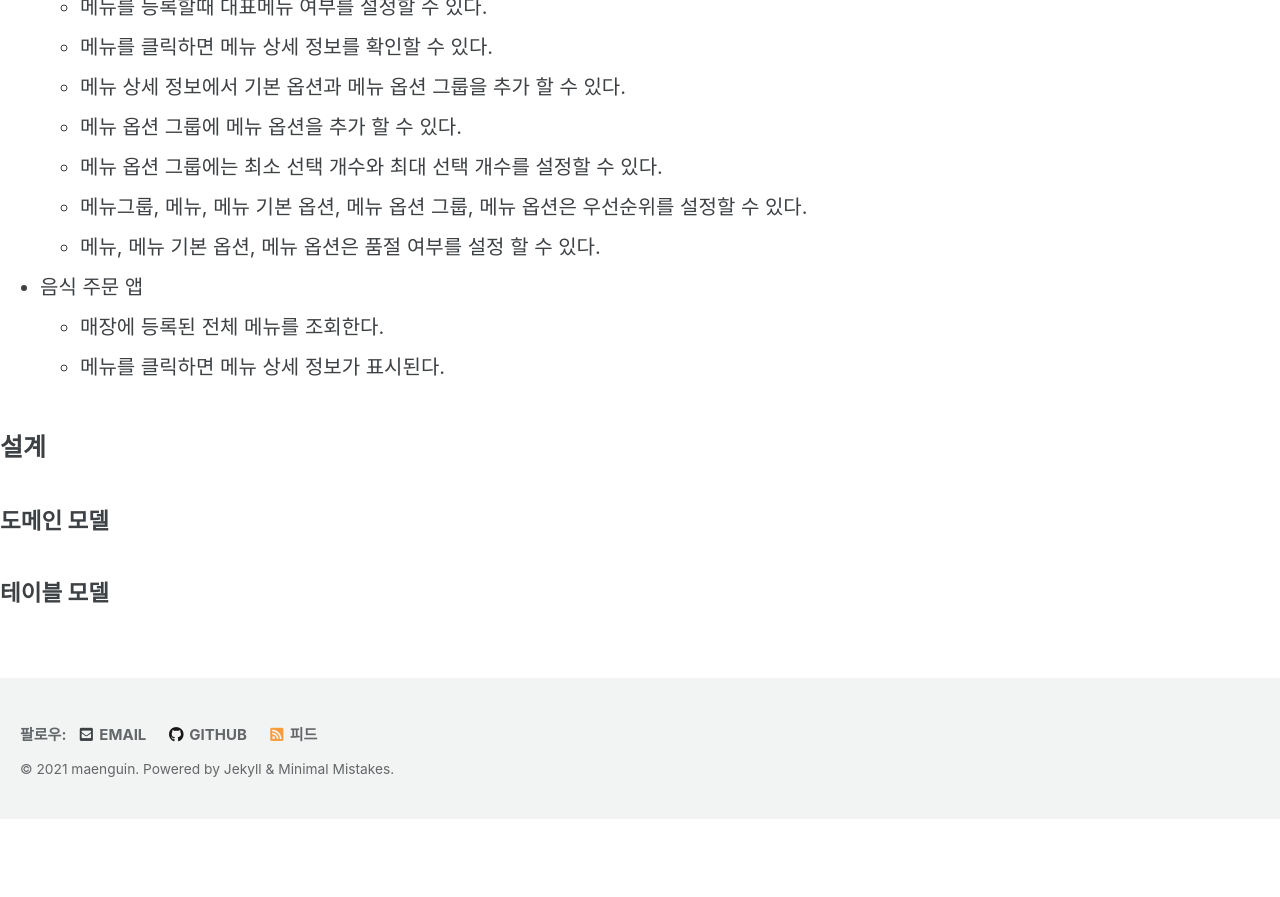
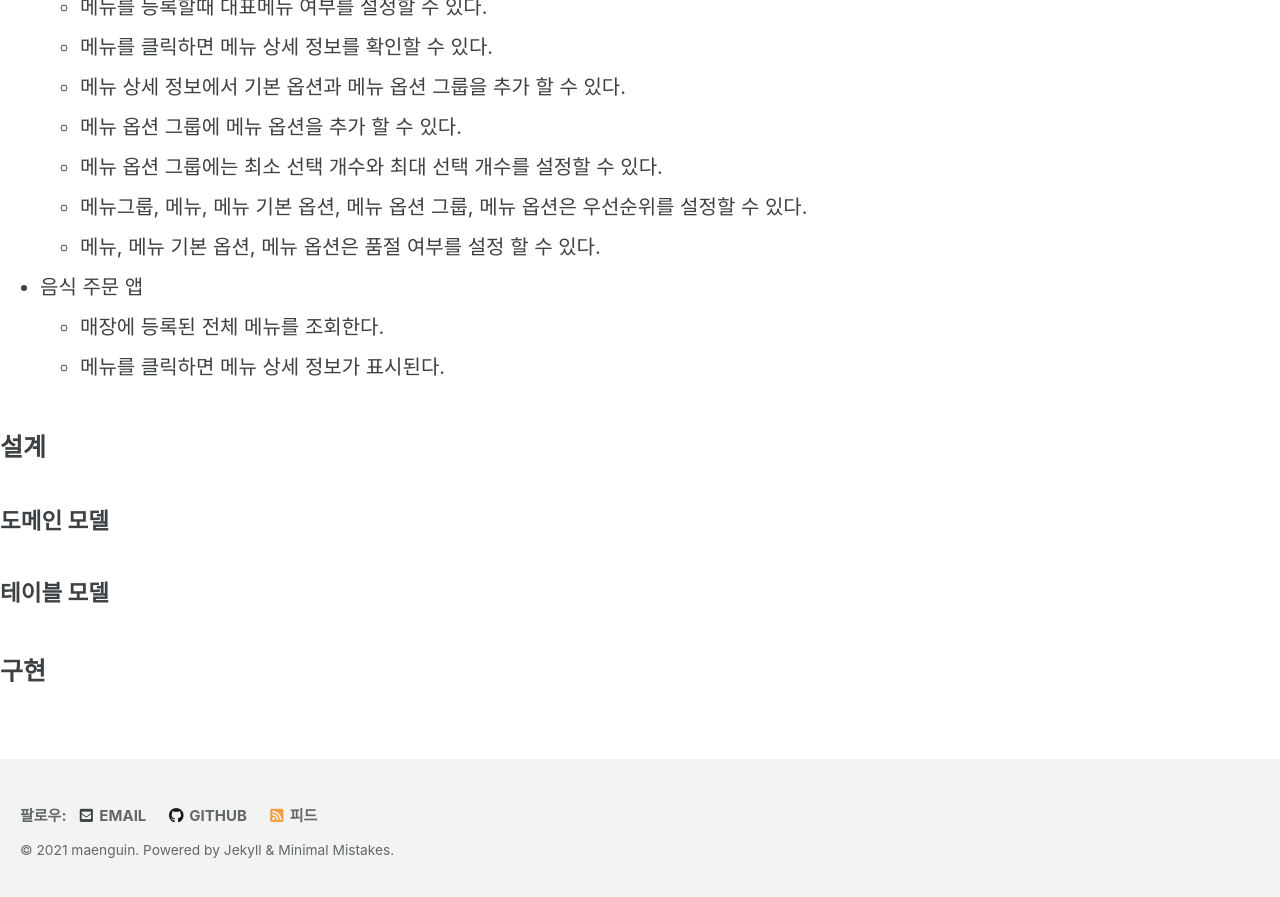
Before and after one commit to maenguin/maenguin.github.io, a Jekyll site: the page built from private/toy/menu.md, in a window 1280 px wide and 900 px high, scrolled down 2021 px. Shown: the top 897 px of the window. Built offline with Jekyll 4.4.1, drawn with Linux system fonts in a browser that asks for light colours; cached includes are drawn as plain includes; our own code applies the rules of GitHub Pages for plain Markdown files; before the commit the page ends 2840 px from its top, so only the background shows below that.

Commit message:
Update menu.md

```diff
--- a/private/toy/menu.md
+++ b/private/toy/menu.md
@@ -65,3 +65,5 @@
 ## 설계
 ### 도메인 모델
 ### 테이블 모델
+
+## 구현
```
